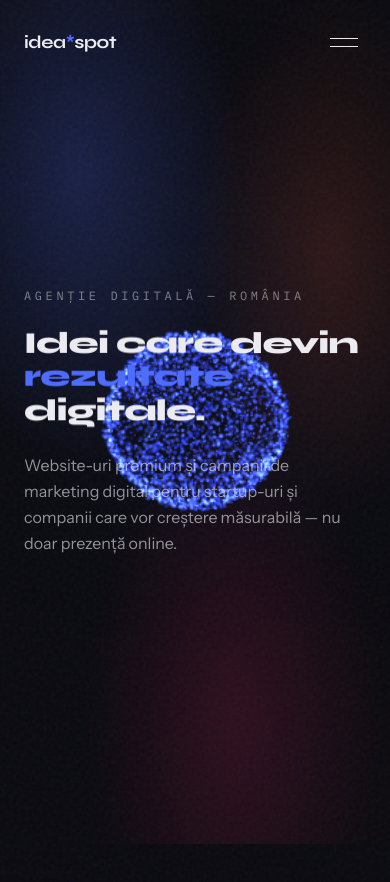
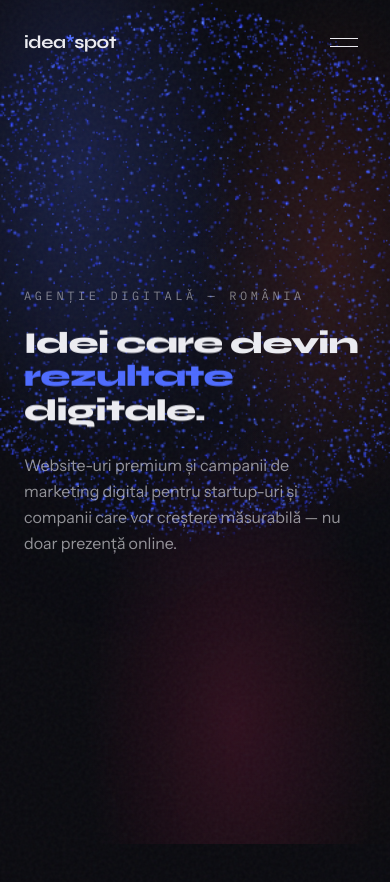
Before and after one commit to Righthwm/idea-software-spot, a React (Vite) app: page / in a window 390 px wide. Shown: the top 882 px of the page. Built offline with nearby package versions, Linux system fonts and the light colour scheme.

Commit message:
Mobile particles repair final

```diff
--- a/src/App.tsx
+++ b/src/App.tsx
@@ -32,7 +32,7 @@ export default function App() {
   }, [loaded])
 
   return (
-    <SmoothScroll enabled={!reduced}>
+    <SmoothScroll enabled={!reduced && !lowPower}>
       {!loaded && <Preloader reduced={reduced} onDone={() => setLoaded(true)} />}
       <Cursor />
       {/* On phones the fbm shader background is dropped for a cheap static
--- a/src/components/ParticleField.tsx
+++ b/src/components/ParticleField.tsx
@@ -12,7 +12,7 @@ import { NAV_LINKS } from '../data/content'
  */
 
 const COUNT_HIGH = 24000
-const COUNT_LOW = 3800 // phones: ~85% fewer points to cut fill-rate/overdraw
+const COUNT_LOW = 5500 // phones: fewer points + small sprites keep fill low
 const SHAPES = 5 // must match NAV_LINKS length
 
 const VERT = /* glsl */ `
@@ -194,7 +194,15 @@ function makeAsterisk(rand: () => number, count: number) {
   return arr
 }
 
-function Particles({ count, sizeScale }: { count: number; sizeScale: number }) {
+function Particles({
+  count,
+  sizeScale,
+  mobile,
+}: {
+  count: number
+  sizeScale: number
+  mobile: boolean
+}) {
   const mat = useRef<THREE.ShaderMaterial>(null!)
   const group = useRef<THREE.Group>(null!)
   const pointer = useRef({ x: 0, y: 0 })
@@ -262,7 +270,15 @@ function Particles({ count, sizeScale }: { count: number; sizeScale: number }) {
       Math.sin(v * Math.PI) * 1.4 + Math.sin(state.clock.elapsedTime * 0.12) * 0.18
     g.rotation.x = THREE.MathUtils.lerp(g.rotation.x, pointer.current.y * -0.22 - 0.08, 0.04)
     g.rotation.z = THREE.MathUtils.lerp(g.rotation.z, pointer.current.x * 0.1, 0.04)
-    g.scale.setScalar(Math.min(1, vp.width / 7.5))
+    // On phones the shape would otherwise shrink to a dense ball centered on
+    // the copy — scale it up so it fills the width as a diffuse backdrop and
+    // lift it above the headline so text stays readable over the glow.
+    if (mobile) {
+      g.scale.setScalar(Math.min(1.05, vp.width / 2.6))
+      g.position.y = THREE.MathUtils.lerp(g.position.y, vp.height * 0.17, 0.05)
+    } else {
+      g.scale.setScalar(Math.min(1, vp.width / 7.5))
+    }
   })
 
   return (
@@ -298,8 +314,10 @@ export default function ParticleField({
   // cloud hides the lower res, and cutting the backing store is the single
   // biggest fill-rate win on mobile GPUs (0.7² ≈ half the pixels of DPR 1).
   const count = lowPower ? COUNT_LOW : COUNT_HIGH
-  const sizeScale = lowPower ? 3.8 : 3.4
-  const dpr: number | [number, number] = lowPower ? 0.7 : [1, 1.75]
+  // Smaller sprites on mobile: spread over a bigger orb they read as airy
+  // stars, not a solid blob, and the smaller fill footprint stays cheap.
+  const sizeScale = lowPower ? 2.7 : 3.4
+  const dpr: number | [number, number] = lowPower ? 0.75 : [1, 1.75]
 
   return (
     <div
@@ -312,7 +330,7 @@ export default function ParticleField({
         dpr={dpr}
         gl={{ antialias: false, alpha: true, powerPreference: 'high-performance' }}
       >
-        <Particles count={count} sizeScale={sizeScale} />
+        <Particles count={count} sizeScale={sizeScale} mobile={lowPower} />
       </Canvas>
     </div>
   )
```
